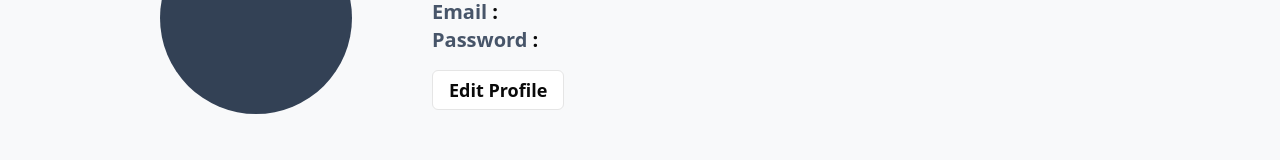
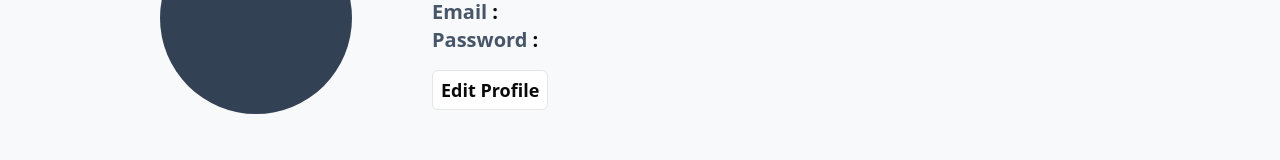
Before and after one commit to anynomous001/Medium_Full-Stack, a React (Vite) app in the folder frontend/: page /profile in a window 1280 px wide. Shown: the part 279-439 px from the top of the page. Built offline with nearby package versions, Linux system fonts and the light colour scheme; no server answers; sample sign-in values are in the browser's storage.

Commit message:
user detail section updated

```diff
--- a/frontend/src/components/DialogBox.tsx
+++ b/frontend/src/components/DialogBox.tsx
@@ -45,7 +45,7 @@ export function DialogDemo() {
     return (
         <Dialog>
             <DialogTrigger asChild>
-                <Button className="mt-4 bg-white font-bold text-base md:text-lg" variant="outline">Edit Profile</Button>
+                <Button className="mt-4 bg-white font-bold text-sm p-2 md:text-lg" variant="outline">Edit Profile</Button>
             </DialogTrigger>
             <DialogContent className="sm:max-w-[425px]">
                 <DialogHeader>
```
